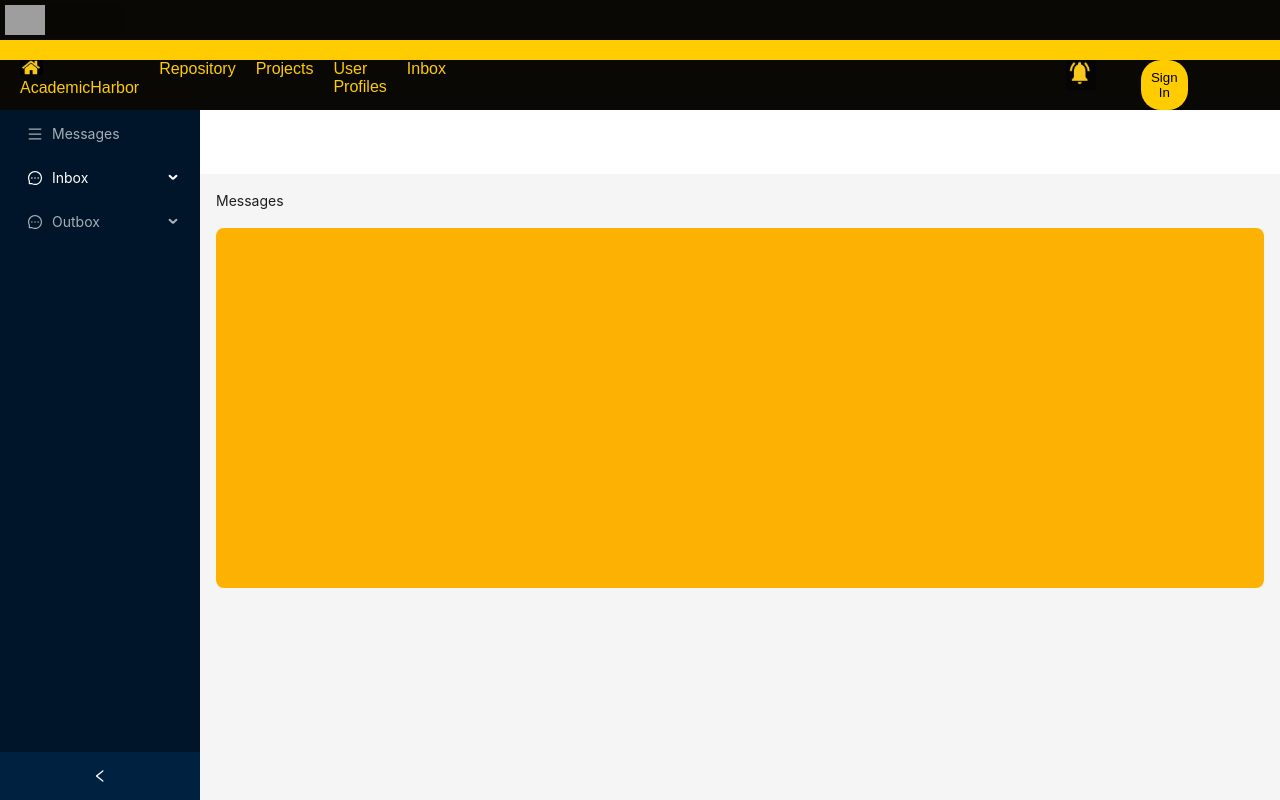
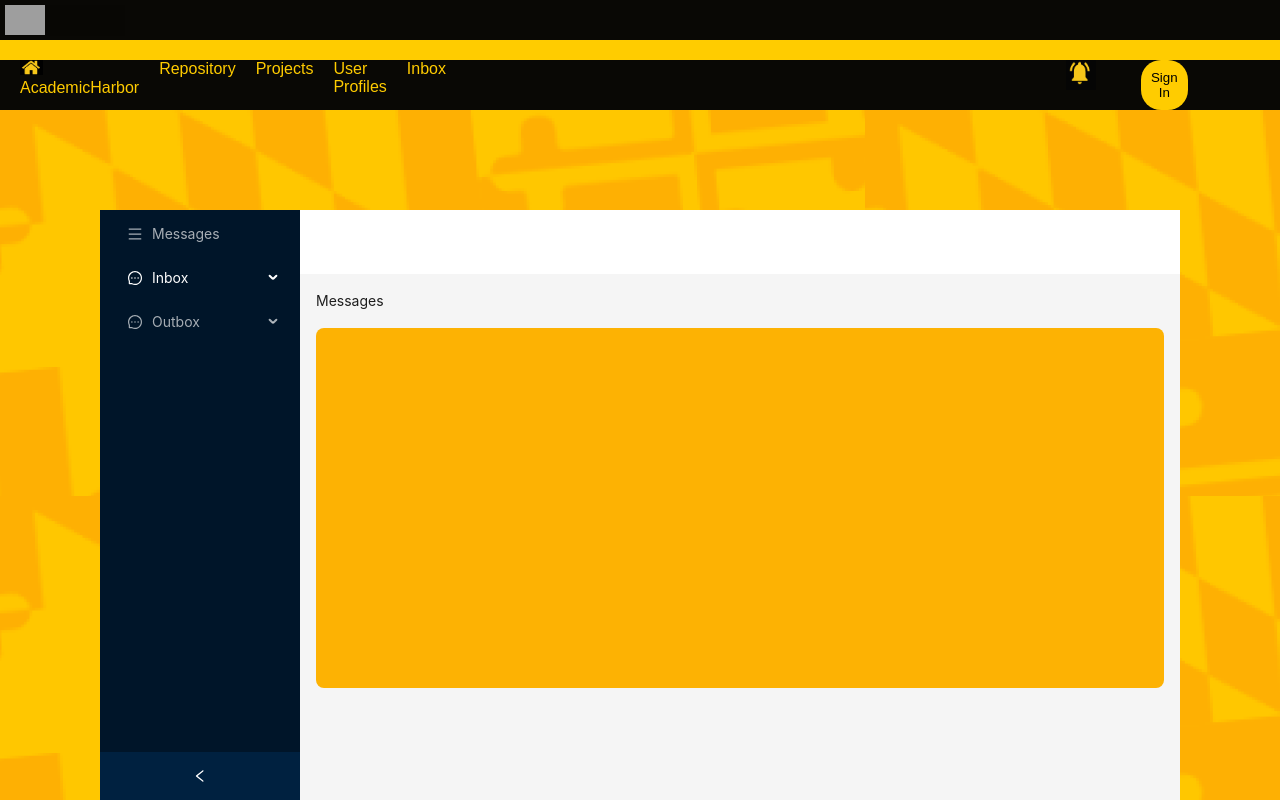
Before and after one commit to TaniyaBhadauria/AcademicHarbor, a React (Create React App) app in the folder academic-harbor-app/: page /messages in a window 1280 px wide. Shown: the top 800 px of the page. Built offline with nearby package versions, Linux system fonts and the light colour scheme; grey boxes are pictures that could not be loaded.

Commit message:
Styling changes

```diff
--- a/academic-harbor-app/src/pages/Messages.tsx
+++ b/academic-harbor-app/src/pages/Messages.tsx
@@ -84,7 +84,7 @@ const Messages: React.FC = () => {
   return (
     <div className="container">
       <NavigationHeader />
-      <div className="login-container" style={{ backgroundImage: `url(${backgroundImage})`,marginLeft:0,marginRight:0, marginBottom:0}}>
+      <div className="login-container" style={{ backgroundImage: `url(${backgroundImage})`, padding: 100,marginLeft:0,marginRight:0}}>
         <Layout style={{ minHeight: '100vh' }}>
           <Sider collapsible collapsed={collapsed} onCollapse={(value) => setCollapsed(value)}>
             <div className="demo-logo-vertical" />
--- a/academic-harbor-app/src/pages/Notifications.tsx
+++ b/academic-harbor-app/src/pages/Notifications.tsx
@@ -74,7 +74,7 @@ const fetchNotifications = async () => {
    return (
        <div className="notification-page-container">
          <Header />
-         <div className="background" style={{ backgroundImage: `url(${backgroundImage})`, padding: '17vh 0', marginLeft:0,marginRight:0, marginBottom:0}}>
+         <div className="background" style={{ backgroundImage: `url(${backgroundImage})`, padding: 100 }}>
            <main className="notification-content">
              <div className="notification-container">
                <div className="notifications-header">
--- a/academic-harbor-app/src/pages/Project.tsx
+++ b/academic-harbor-app/src/pages/Project.tsx
@@ -119,7 +119,7 @@ const Project: React.FC = () => {
   return (
     <div className="container">
       <Header />
-      <div className="login-container" style={{ backgroundImage: `url(${backgroundImage})` , padding: '17vh 0', marginLeft:0,marginRight:0, marginBottom:0}}>
+      <div className="login-container" style={{ backgroundImage: `url(${backgroundImage})` }}>
         <main className="project-content">
           <h1>Discover a world of collaborations!</h1>
           <div className="filters">
```
